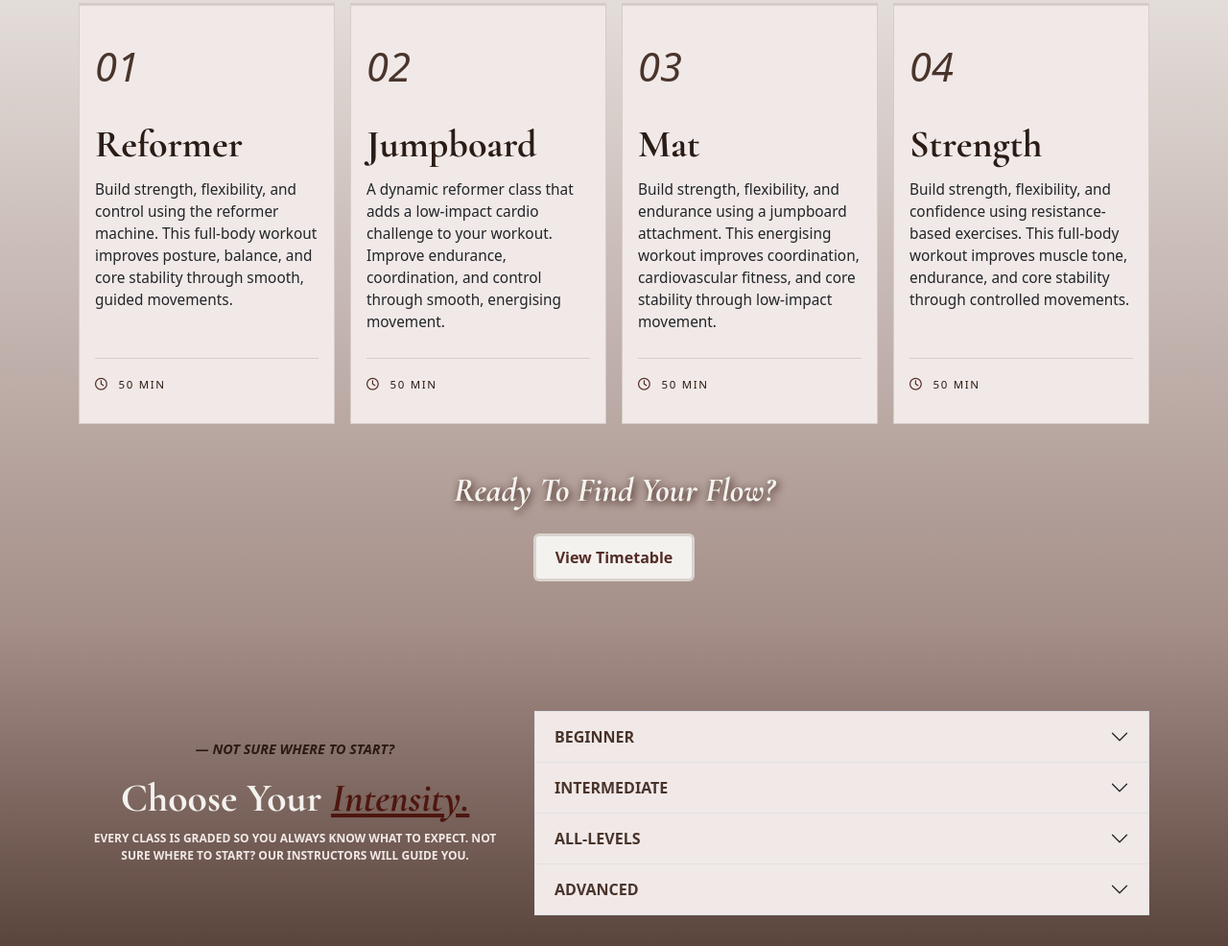
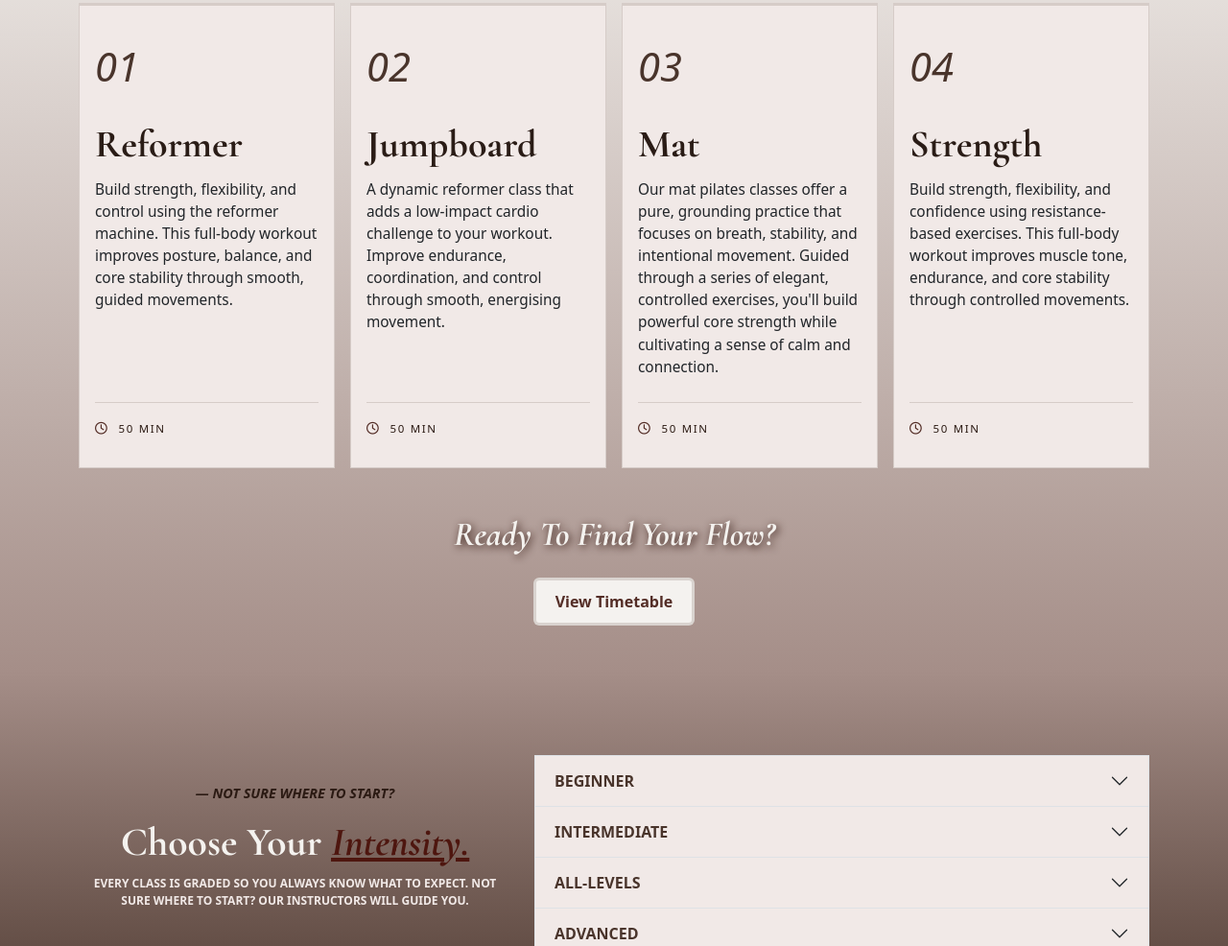
Before and after one commit to mrym-05/muve-pilates, a plain HTML site: page index.html in a window 1280 px wide. Shown: the part 787-1773 px from the top of the page at 96% size. Drawn offline with nearby package versions, Linux system fonts and the light colour scheme.

Commit message:
Fix text on class cards

```diff
--- a/index.html
+++ b/index.html
@@ -156,10 +156,9 @@
                         <article class="class-card">
                             <span class="class-num">03</span>
                             <h3 class="fw-bold">Mat</h3>
-                            <p>Build strength, flexibility, and endurance using a jumpboard attachment. This energising
-                                workout improves coordination, cardiovascular fitness, and core stability through
-                                low-impact
-                                movement.</p>
+                            <p> Our mat pilates classes offer a pure, grounding practice that focuses on breath, stability,
+                                and intentional movement. Guided through a series of elegant, controlled exercises, you'll build
+                                powerful core strength while cultivating a sense of calm and connection.</p>
                             <ul class="class-meta" style="list-style-type: none;">
                                 <li><i class="fa-regular fa-clock"></i> 50 min</li>
                             </ul>
```
